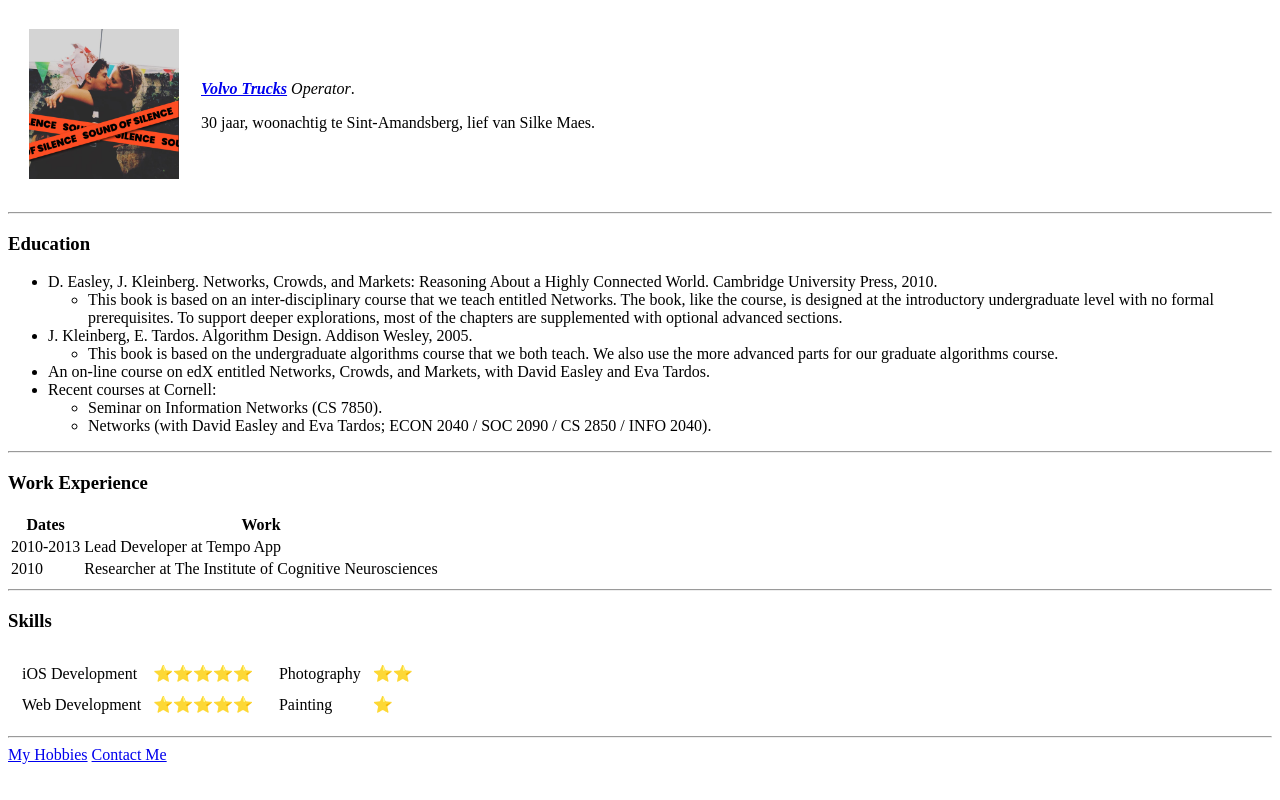
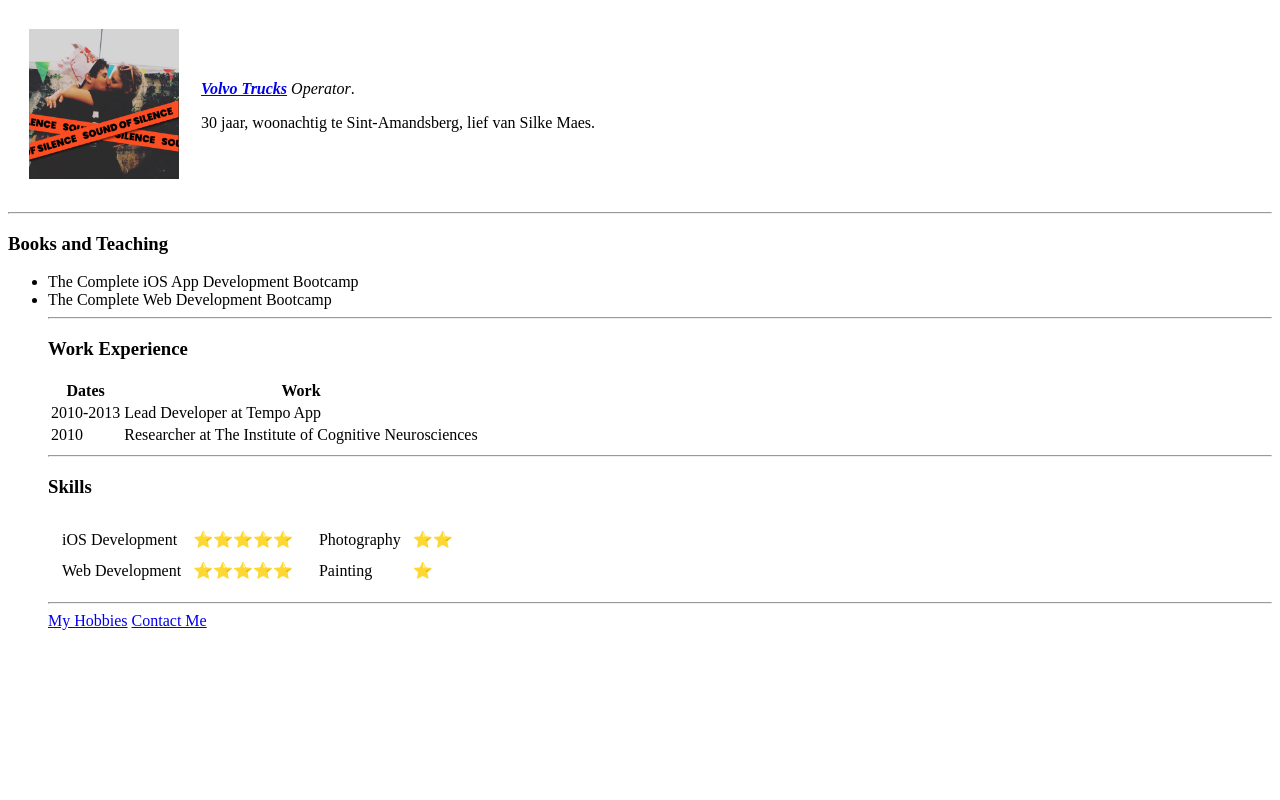
Before and after one commit to mathieumestdagh/cv, a plain HTML site: page index.html in a window 1280 px wide. Drawn offline with Linux system fonts and the light colour scheme.

Commit message:
Add files via upload

```diff
--- a/index.html
+++ b/index.html
@@ -13,26 +13,10 @@
       </tr>
     </table>
     <hr>
-    <h3>Education</h3>
+    <h3>Books and Teaching</h3>
     <ul>
-      <li>D. Easley, J. Kleinberg. Networks, Crowds, and Markets: Reasoning About a Highly Connected World. Cambridge University Press, 2010.
-        <ul>
-          <li>This book is based on an inter-disciplinary course that we teach entitled Networks. The book, like the course, is designed at the introductory undergraduate level with no formal prerequisites. To support deeper explorations, most of the chapters are supplemented with optional advanced sections.
-          </li>
-        </ul>
-      <li>J. Kleinberg, E. Tardos. Algorithm Design. Addison Wesley, 2005.
-        <ul>
-          <li>This book is based on the undergraduate algorithms course that we both teach. We also use the more advanced parts for our graduate algorithms course.
-          </li>
-        </ul>
-      <li>An on-line course on edX entitled Networks, Crowds, and Markets, with David Easley and Eva Tardos.
-      </li>
-      <li>Recent courses at Cornell:</li>
-        <ul>
-          <li>Seminar on Information Networks (CS 7850).</li>
-          <li>Networks (with David Easley and Eva Tardos; ECON 2040 / SOC 2090 / CS 2850 / INFO 2040).</li>
-        </ul>
-    </ul>
+      <li>The Complete iOS App Development Bootcamp</li>
+      <li>The Complete Web Development Bootcamp</li>
     <hr>
     <h3>Work Experience</h3>
     <table>
```
